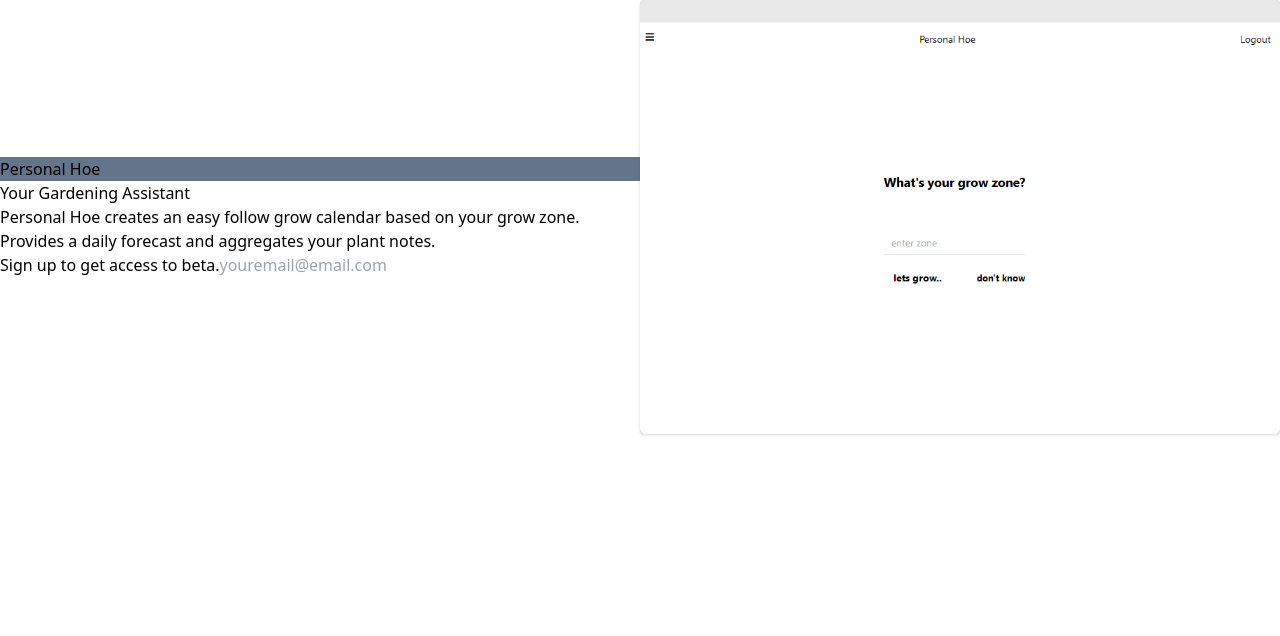
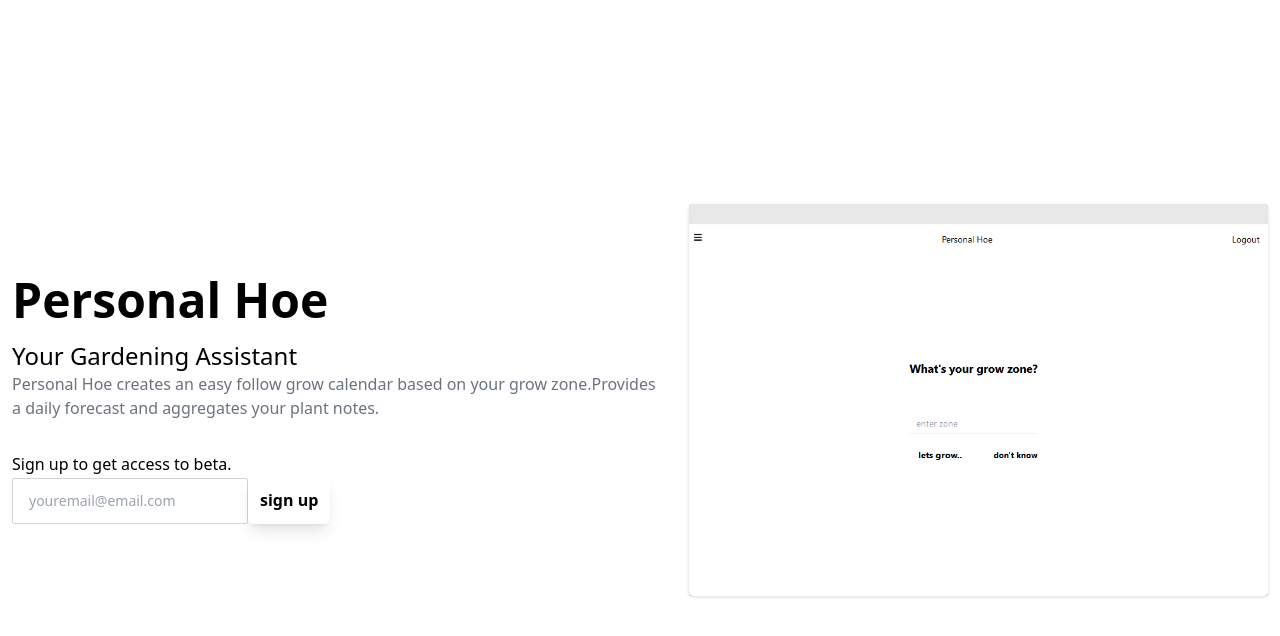
Before and after one commit to MicahBear/phsignup, a React (Vite) app: page / in a window 1280 px wide. Shown: the top 636 px of the page. Built offline with nearby package versions, Linux system fonts and the light colour scheme.

Commit message:
update css

```diff
--- a/src/App.jsx
+++ b/src/App.jsx
@@ -1,37 +1,45 @@
 function App() {
   return (
-    <div className="App">
-      <main className="flex items-center justify-center">
-        <section className="basis-1/2 ">
+    <div className="App relative mx-auto my-0 flex min-h-screen max-w-screen-2xl flex-col overflow-hidden bg-white">
+      <main className="flex-shrink-0 flex-grow items-center lg:flex">
+        <section className="px-3">
           <div className="">
-            <h1 className="bg-slate-500">Personal Hoe</h1>
-            <h1>Your Gardening Assistant</h1>
-            <p>
+            <h1 className="mt-0 mb-4 text-4xl font-bold md:text-5xl">
+              Personal Hoe
+            </h1>
+            <h1 className="text-2xl">Your Gardening Assistant</h1>
+            <p className="prose prose-xl px-16 text-gray-500 md:px-0">
               Personal Hoe creates an easy follow grow calendar based on your
-              grow zone.
+              grow zone.Provides a daily forecast and aggregates your plant
+              notes.
             </p>
-            <span>
-              Provides a daily forecast and aggregates your plant notes.
-            </span>
           </div>
-          <div>
+          <div className="m-0 mt-8 max-w-md md:flex">
             <form>
-              <span>Sign up to get access to beta.</span>
-              <input
-                type="text"
-                placeholder="youremail@email.com"
-                name=""
-                id=""
-              />
+              <div className="mr-2 flex-shrink flex-grow">
+                <p>Sign up to get access to beta.</p>
+
+                <input
+                  className=" rounded-sm border border-gray-300 bg-white px-4 py-3 text-sm text-gray-500 shadow-none"
+                  type="text"
+                  placeholder="youremail@email.com"
+                  name=""
+                />
+                <button
+                  className="inline-flex font-semibold rounded-md shadow-lg p-3"
+                  type="submit"
+                >
+                  sign up
+                </button>
+              </div>
             </form>
           </div>
         </section>
-        <section className="mx-auto basis-1/2">
+        <section className="">
           <img
-            className="drop-shadow rounded-sm"
+            className="drop-shadow rounded-sm px-3 w-70"
             src="./src/imgs/screely-1675305057167.png"
             alt="image of website mockup"
-            srcset=""
           />
         </section>
       </main>
```
